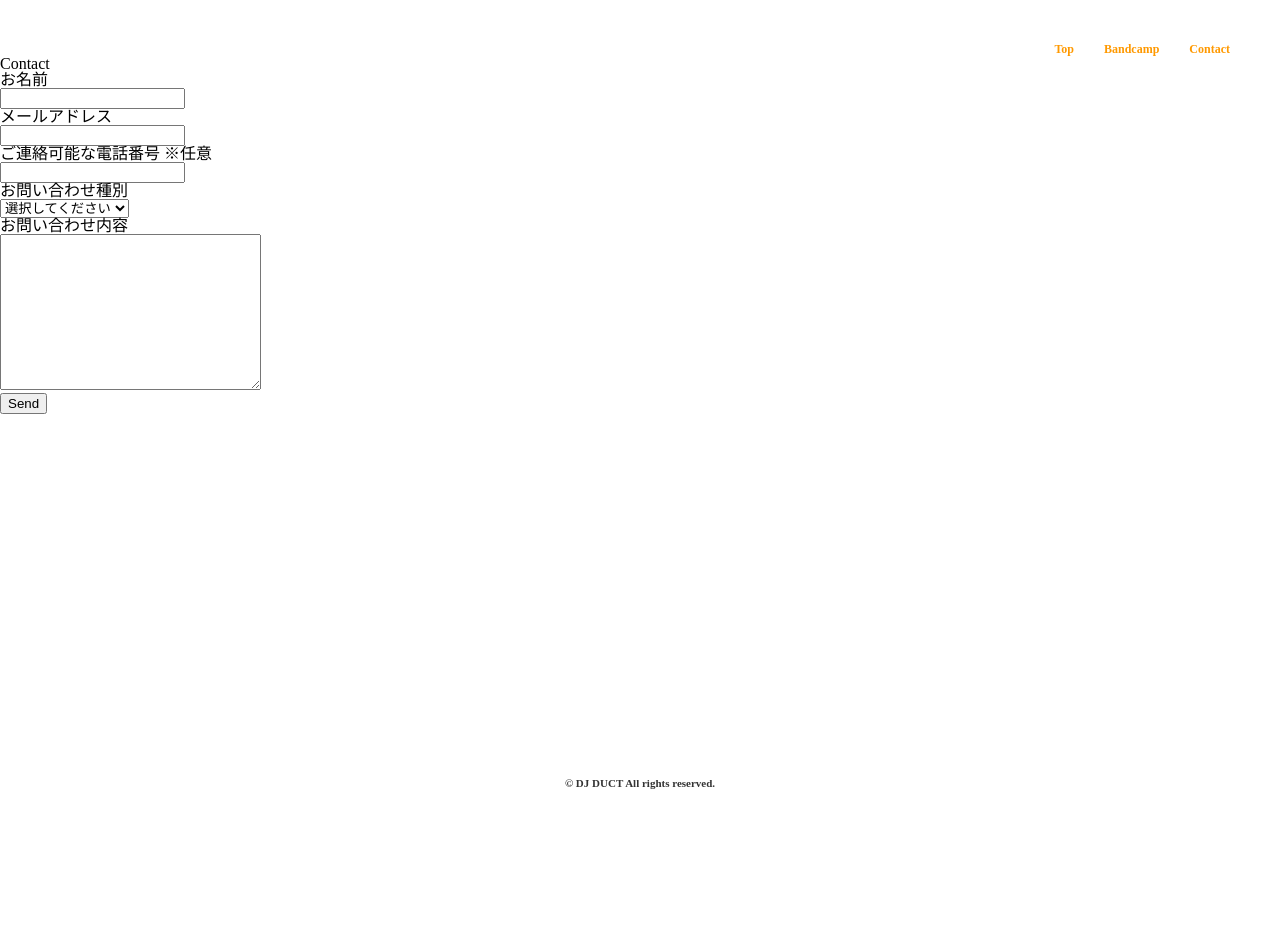
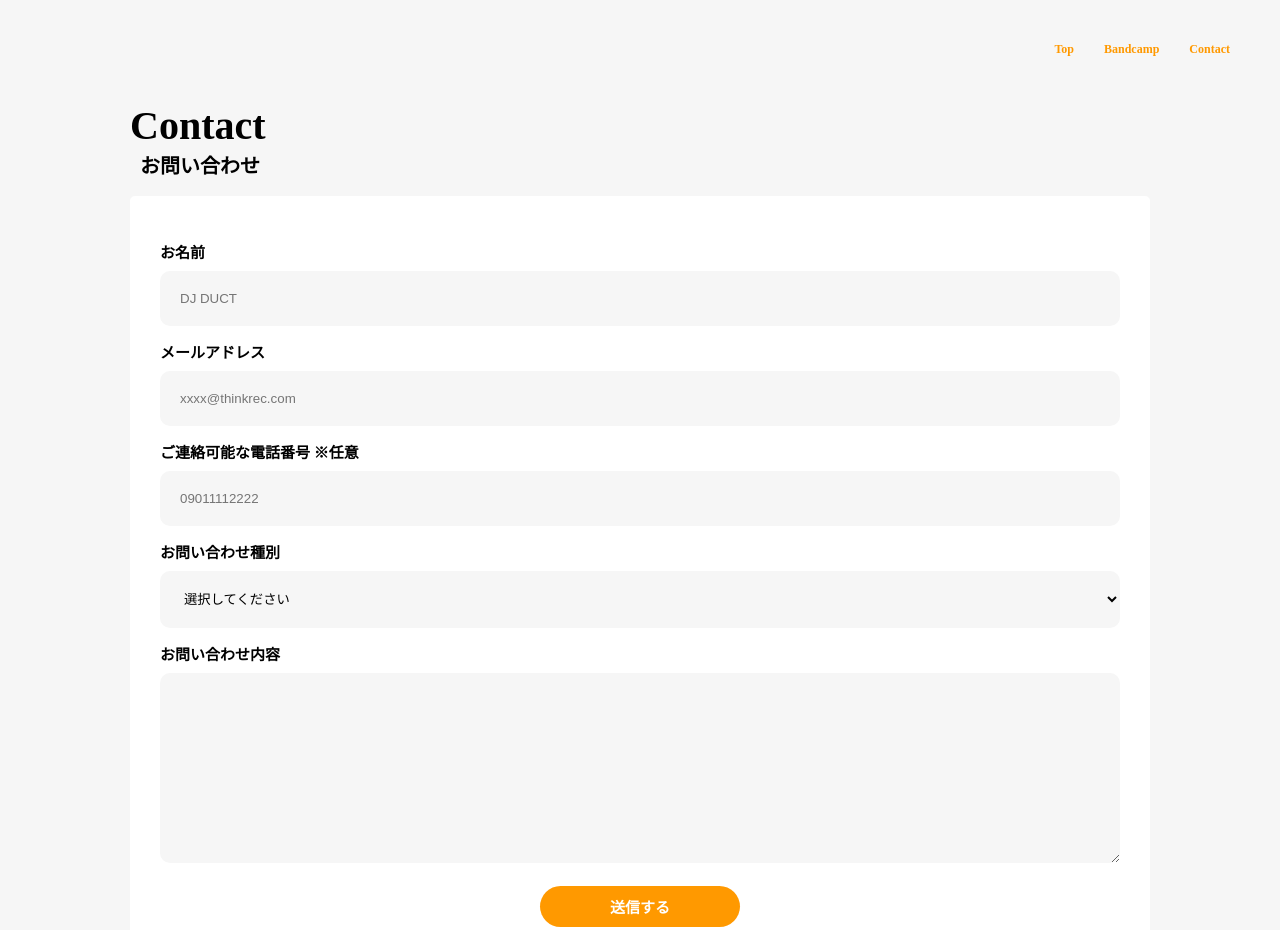
Before and after one commit to thinkrec-ama/duct, a website: page src/ejs/contact.ejs in a window 1280 px wide. Before the commit the page ends 800 px from the top, so only its background shows below. Drawn offline with nearby package versions, Linux system fonts and the light colour scheme; files that its build step writes are made by us from their sources; files whose address does not match are found by name.

Commit message:
[update] フォーム整備

```diff
--- a/src/assets/sass/foundation/_common.scss
+++ b/src/assets/sass/foundation/_common.scss
@@ -1,7 +1,7 @@
 body {
 	font-family: DM Sans,dnp-shuei-gothic-kin-std,sans-serif;
+	font-size: 12px;
 }
-
 .loadingWrap {
 	position: fixed;
 	width: 100%;
@@ -22,7 +22,6 @@ body {
 		@include media(sp) {
 			width: 100px;
 		}
-
 		&.fadeUp {
 			animation-name: fadeUpAnime;
 			animation-duration: 0.5s;
--- /dev/null
+++ b/src/assets/sass/object/project/_contact.scss
@@ -0,0 +1,99 @@
+.contactBody {
+  background: #F6F6F6;
+}
+.contactWrap {
+  width: 1020px;
+  margin: 50px auto 0;
+  padding-bottom: 50px;
+
+  @include media(sp) {
+    width: calc((100% - 30px));
+  }
+}
+.contactHeadline {
+  .headline {
+    font-weight: bold;
+    font-size: 40px;
+
+    @include media(sp) {
+      font-size: 30px;
+    }
+  }
+  .jaHeadline {
+    margin-top: 10px;
+    padding-left: 10px;
+    font-size: 20px;
+    font-weight: bold;
+
+    @include media(sp) {
+      font-size: 15px;
+      padding-left: 5px;
+    }
+  }
+}
+.contactFormWrap {
+  margin-top: 20px;
+  padding: 50px 30px;
+  background: #FFF;
+  border-radius: 5px;
+
+  @include media(sp) {
+    padding: 30px 15px;
+  }
+}
+.formItem {
+  > dt {
+    font-size: 15px;
+    font-weight: bold;
+    & ~ dt {
+      margin-top: 20px;
+    }
+  }
+  > dd {
+    margin-top: 10px;
+  }
+}
+.formInputText {
+  width: 100%;
+  box-sizing: border-box;
+  padding: 20px;
+  background: #F6F6F6;
+  border-radius: 10px;
+  border: 0;
+}
+.formSelectBox {
+  width: 100%;
+  box-sizing: border-box;
+  padding: 20px;
+  background: #F6F6F6;
+  border-radius: 10px;
+  border: 0;
+}
+.formTextarea {
+  width: 100%;
+  box-sizing: border-box;
+  padding: 20px;
+  background: #F6F6F6;
+  border-radius: 10px;
+  border: 0;
+}
+.submitButtonWrap {
+  margin-top: 20px;
+  text-align: center;
+}
+.submitButton {
+  width: 200px;
+  border-radius: 50px;
+  font-size: 15px;
+  font-weight: bold;
+  transition: 1.0s;
+  background: #FF9900;
+  color: #FFFFFF;
+  border: 0;
+  padding: 10px 20px;
+  cursor: pointer;
+
+  &:hover {
+    background: #ffc062;
+  }
+}
--- a/src/ejs/contact.ejs
+++ b/src/ejs/contact.ejs
@@ -17,35 +17,38 @@
     <link rel="shortcut icon" href="/images/common/favicon.ico">
     <link rel="stylesheet" href="/css/style.min.css">
 </head>
-<body>
+<body class="contactBody">
 <%- include('layout/_header.ejs') %>
-<div>
-    <div>
-        <h2>Contact</h2>
+<div class="contactWrap">
+    <div class="contactHeadline">
+        <h2 class="headline">Contact</h2>
+        <p class="jaHeadline">お問い合わせ</p>
+    </div>
+    <div class="contactFormWrap">
         <form name="contact" method="post" netlify>
-            <dl>
+            <dl class="formItem">
                 <dt>お名前</dt>
                 <dd>
                     <label>
-                        <input type="text" name="お名前" id="">
+                        <input type="text" name="お名前" id="" placeholder="DJ DUCT" class="formInputText">
                     </label>
                 </dd>
                 <dt>メールアドレス</dt>
                 <dd>
                     <label>
-                        <input type="text" name="メールアドレス" id="">
+                        <input type="text" name="メールアドレス" id="" placeholder="xxxx@thinkrec.com" class="formInputText">
                     </label>
                 </dd>
                 <dt>ご連絡可能な電話番号 ※任意</dt>
                 <dd>
                     <label>
-                        <input type="text" name="ご連絡可能な電話番号" id="">
+                        <input type="text" name="ご連絡可能な電話番号" id="" placeholder="09011112222" class="formInputText">
                     </label>
                 </dd>
                 <dt>お問い合わせ種別</dt>
                 <dd>
                     <label>
-                        <select name="お問い合わせ種別[]" id="">
+                        <select name="お問い合わせ種別[]" id="" class="formSelectBox">
                             <option value="選択してください">選択してください</option>
                             <option value="ブッキング">ブッキング</option>
                             <option value="その他">その他</option>
@@ -54,16 +57,15 @@
                 </dd>
                 <dt>お問い合わせ内容</dt>
                 <dd>
-                    <textarea name="お問い合わせ内容" id="" cols="30" rows="10"></textarea>
+                    <textarea name="お問い合わせ内容" id="" cols="30" rows="10" class="formTextarea"></textarea>
                 </dd>
             </dl>
-            <div>
-                <button type="submit">Send</button>
+            <div class="submitButtonWrap">
+                <button type="submit" class="submitButton">送信する</button>
             </div>
         </form>
     </div>
 </div>
-<%- include('layout/_footer') %>
 <script type="text/javascript" src="/js/libs/jquery-3.6.0.min.js"></script>
 </body>
 </html>
--- a/src/ejs/layout/_header.ejs
+++ b/src/ejs/layout/_header.ejs
@@ -4,7 +4,7 @@
             <ul class="navList">
                 <li><a href="/">Top</a></li>
                 <li><a href="https://djduct.bandcamp.com/" target="_blank">Bandcamp</a></li>
-                <li><a href="#">Contact</a></li>
+                <li><a href="contact.html">Contact</a></li>
             </ul>
         </nav>
     </div>
```
Also changed, not shown: dist/contact.html, dist/css/style.min.css, dist/index.html.
